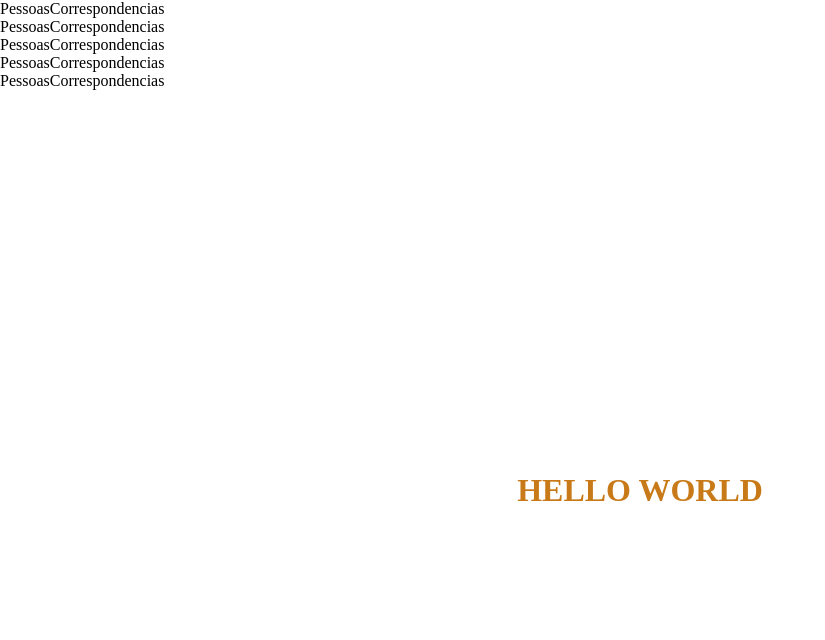
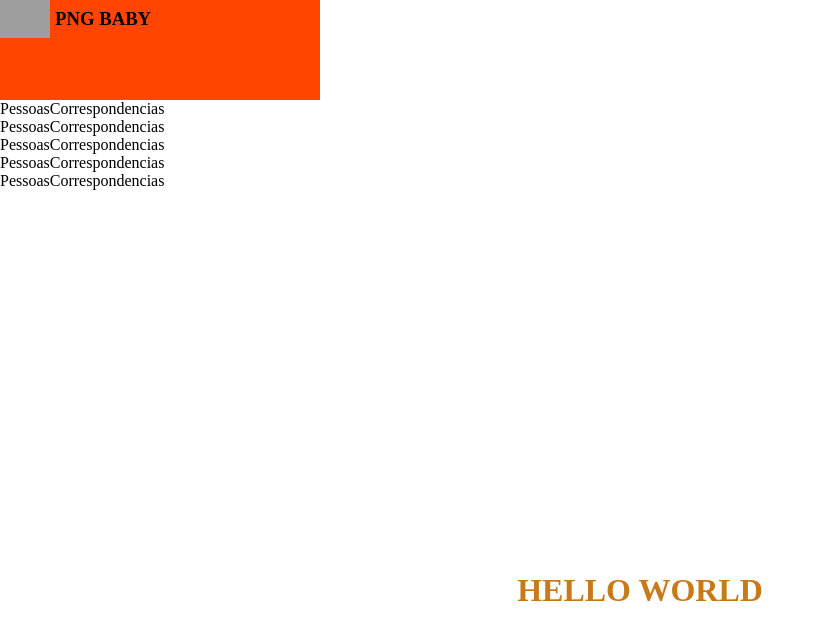
Before and after one commit to InfinitePower-Jegan/tinder-clone, a Next.js app: page / in a window 1280 px wide. Shown: the top 640 px of the page, without its empty margins (0-825 px from the left). Built offline with nearby package versions, Linux system fonts and the light colour scheme; grey boxes are pictures that could not be loaded.

Commit message:
start of component topheader

```diff
--- /dev/null
+++ b/app/Topheader.tsx
@@ -0,0 +1,17 @@
+import React from 'react'
+import homeStyle from '../styles/home.module.scss'
+function Topheader() {
+  return (
+    <div className={homeStyle.Topheader}>
+      <div className={homeStyle.iconperfil}>
+        <img
+          src="https://encrypted-tbn0.gstatic.com/images?q=tbn:ANd9GcQHJ6dUXL27uam7YjFGiJnTFZJqA0m40nlTG00d8Hg&s"
+          width="50px">
+        </img>
+        <h3>PNG BABY</h3>
+      </div>
+    </div>
+  )
+}
+
+export default Topheader
--- a/app/layout.tsx
+++ b/app/layout.tsx
@@ -1,6 +1,6 @@
 import Correspondencias from './Correspondencias'
 import './globals.css'
-
+import  Topheader from './Topheader'
 export default function RootLayout({
   children,
 }: {
@@ -14,6 +14,7 @@ export default function RootLayout({
       */}
       <head />
       <body>
+        <Topheader/>
         <Correspondencias/>
         {children}
       </body>
--- a/styles/home.module.scss
+++ b/styles/home.module.scss
@@ -11,3 +11,15 @@ $color-primary: rgb(200, 122, 24);
 .title {
   color: $color-primary;
 }
+//css do componente topheader
+.iconperfil {
+  display: flex;
+  align-items: center;
+  gap: 5px;
+}
+
+.Topheader {
+  background-color: orangered;
+  width: 25%;
+  height: 100px;
+}
--- a/tsconfig.json
+++ b/tsconfig.json
@@ -24,6 +24,6 @@
       "@/*": ["./*"]
     }
   },
-  "include": ["next-env.d.ts", "**/*.ts", "**/*.tsx", ".next/types/**/*.ts"],
+  "include": ["next-env.d.ts", "**/*.ts", "**/*.tsx", ".next/types/**/*.ts", "app/topheader"],
   "exclude": ["node_modules"]
 }
```
